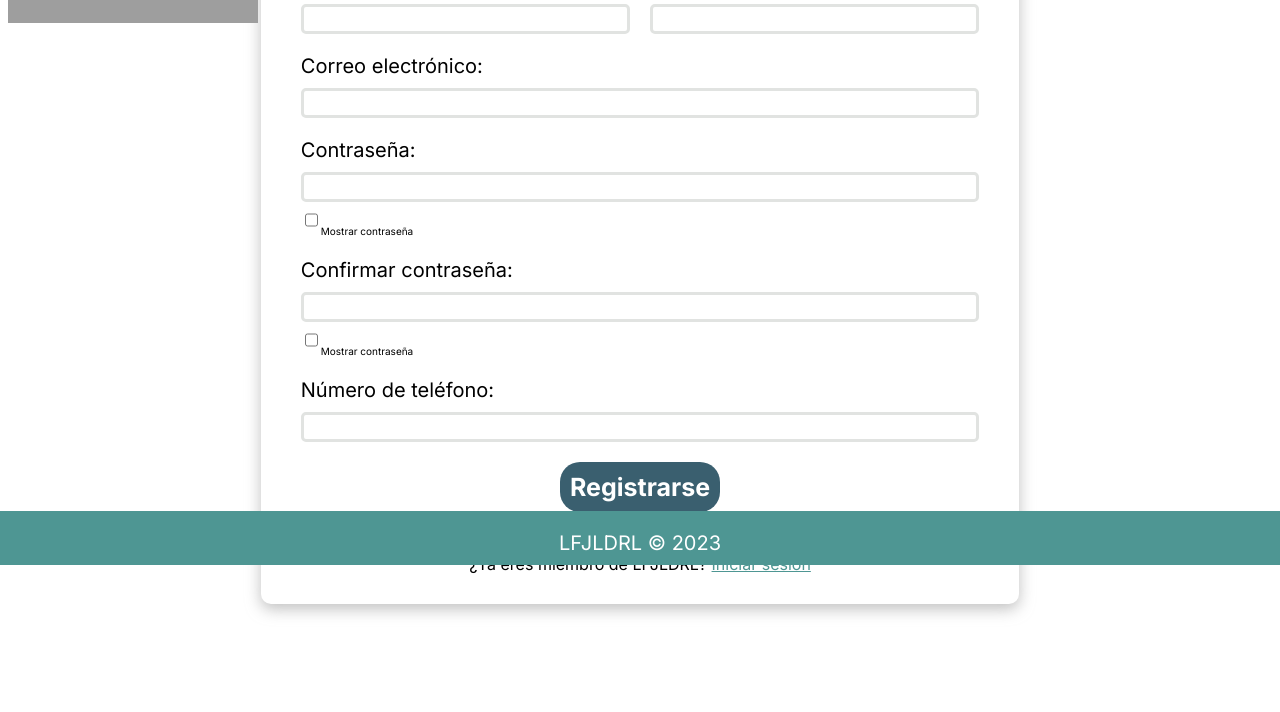
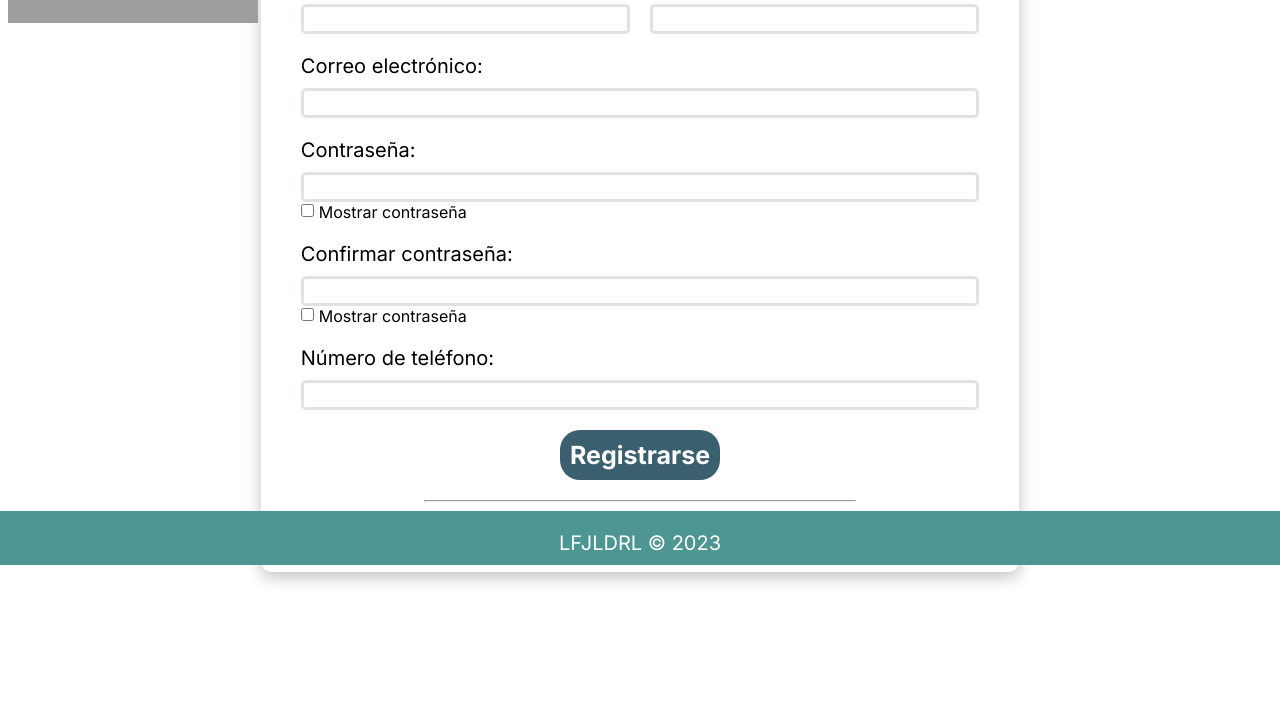
Before and after one commit to MarioMedePrsc/LFJLDRL, a PHP site: template Views/registro_empleadores.html in a window 1280 px wide. Shown: the part 235-947 px from the top of the page. After the commit the page ends 819 px from the top, so only its background shows below. Run offline with PHP 8.4, Linux system fonts and the light colour scheme; the template is opened without the code that fills it, so the values that code supplies are empty; grey boxes are pictures that could not be loaded.

Commit message:
Actualización de css
Para interfaces 2 y 3

```diff
--- a/css/style_registro.css
+++ b/css/style_registro.css
@@ -89,6 +89,11 @@ a{
     margin: 0;
 }
 
+.grid-checkbox{
+    display: flex;
+    flex-wrap: wrap;
+}
+
 .ancho2{
     grid-column: 1/3;
 }
@@ -141,6 +146,11 @@ a{
     max-width: 60%;
 }
 
+label{
+    font-family: 'Inter', sans-serif;
+    font-size: 1.6rem;
+}
+
 /* --------------- ELEMENTOS --------------- */
 h2{
     margin: 2rem 0;
@@ -154,6 +164,7 @@ h2{
 
 .password{
     height: 3rem;
+    width: auto;
 }
 
 .icono_ojo{
@@ -184,6 +195,23 @@ p.texto-menor{
     margin-top: 0;
 }
 
+.checkbox-password{
+    width: 13px;
+    height: 13px;
+    padding: 0;
+    margin:0; margin-right: 0.5rem;
+    vertical-align: center;
+    position: relative;
+    top: -1px;
+    *overflow: hidden;
+}
+
+label{
+    display: block;
+    padding-left: 15px;
+    text-indent: -15px;
+}
+
 /* --------------- FOOTER --------------- */
 .footer{
     background-color: #4E9693;
```
